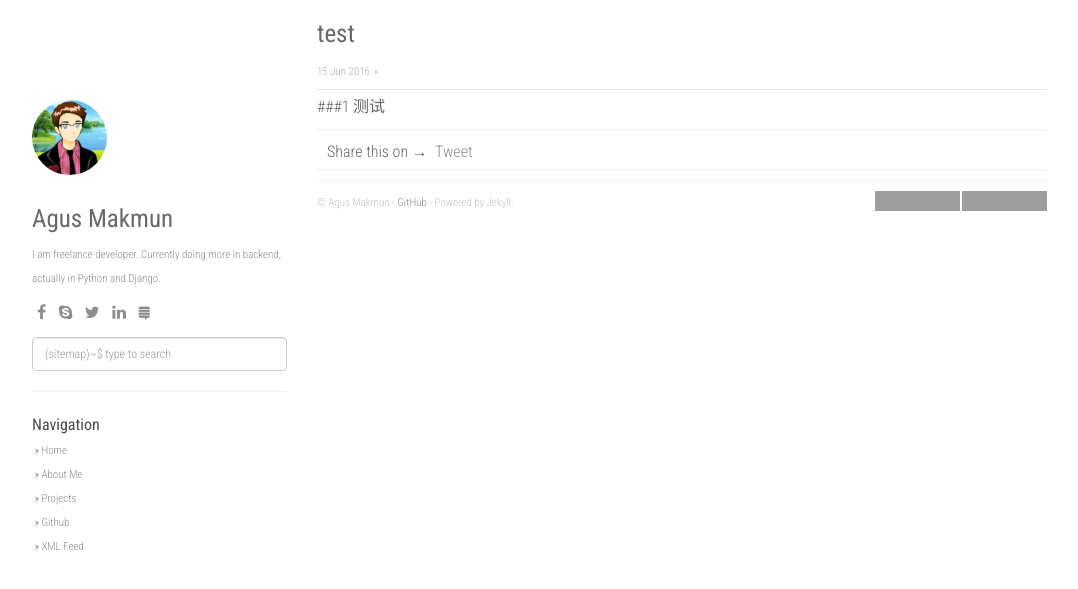
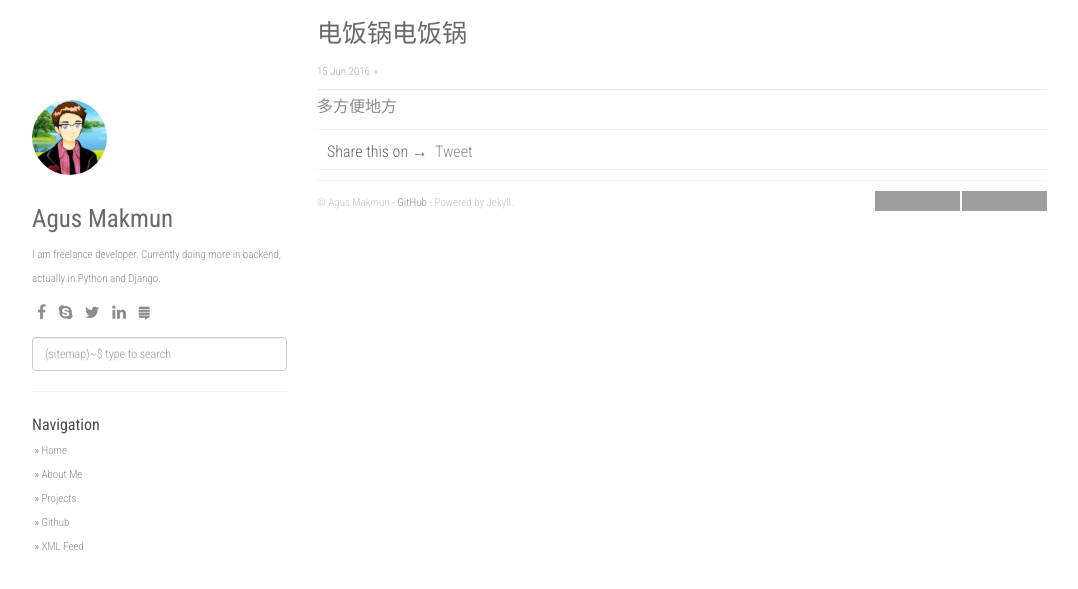
Before and after one commit to jhvip/jhvip.github.io, a Jekyll site: the page built from _posts/2016-06-15-test.md, in a window 1280 px wide. Shown: the top 589 px of the page, without its empty margins (53-1131 px from the left). Built offline with Jekyll 4.4.1, drawn with Linux system fonts in a browser that asks for light colours; nearby versions of some CDN libraries; comment, search, counter and statistics services are not loaded; grey boxes are pictures that could not be loaded.

Commit message:
Update 电饭锅电饭锅

```diff
--- a/_posts/2016-06-15-test.md
+++ b/_posts/2016-06-15-test.md
@@ -1,5 +1,7 @@
 ---
-title: test
+title: 电饭锅电饭锅
 layout: post
+categories: ''
+tags: ''
 ---
-###1  测试
+[多方便地方](http://)
```
